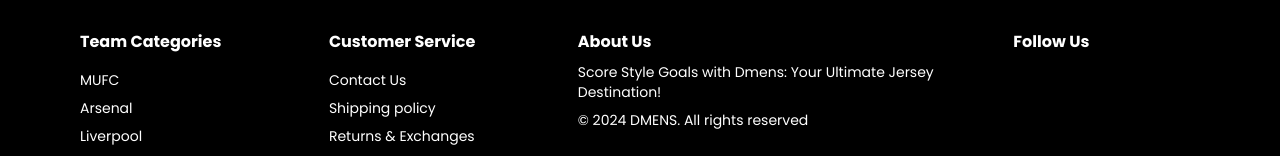
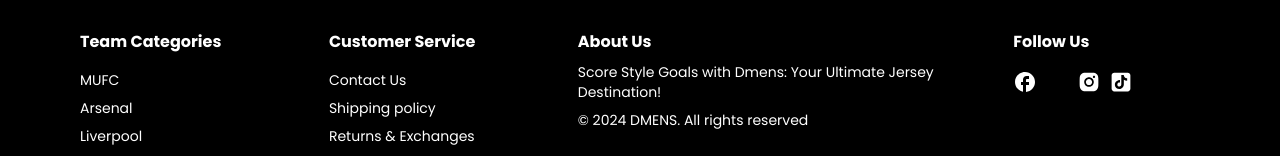
Before and after one commit to DenzelMswazi/dmens, a Next.js app: page / in a window 1280 px wide. Shown: the part 514-670 px from the top of the page. Built offline with nearby package versions, Linux system fonts and the light colour scheme.

Commit message:
align icons

```diff
--- a/app/components/footer/Footer.tsx
+++ b/app/components/footer/Footer.tsx
@@ -1,6 +1,8 @@
 import Link from "next/link";
 import Container from "../Container";
 import FooterList from "./FooterList";
+import { MdFacebook } from "react-icons/md";
+import { AiFillInstagram, AiFillTikTok, AiFillX } from "react-icons/ai";
 
 const Footer = () => {
     return (
@@ -30,6 +32,20 @@
             </div>
             <FooterList>
               <h3 className="text-base font-bold mb-2">Follow Us</h3>
+              <div className="flex gap-2">
+                <Link href={"#"}>
+                  <MdFacebook size={24}/>
+                </Link>
+                <Link href={"#"}>
+                  <AiFillX size={24}/>
+                </Link>
+                <Link href={"#"}>
+                  <AiFillInstagram size={24}/>
+                </Link>
+                <Link href={"#"}>
+                  <AiFillTikTok size={24}/>
+                </Link>
+              </div>
             </FooterList>
           </div>
         </Container>
```
